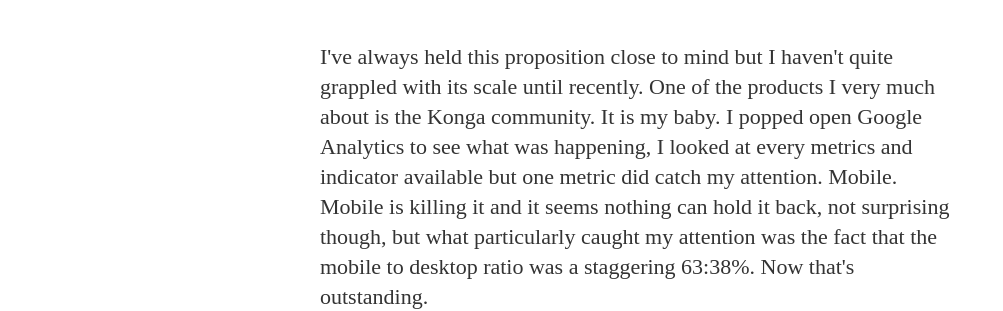
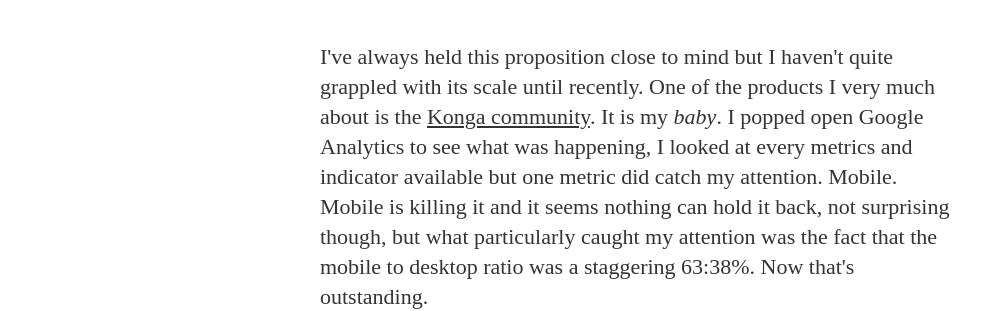
Before and after one commit to cyberomin/cyberomin.github.io, a Jekyll site: the page built from _posts/2015-07-05-embrace-mobile-dont-ignore-it.markdown, in a window 1280 px wide and 900 px high, scrolled down 1190 px. Shown: the part 216-527 px from the top of the window, without its empty margins (0-1003 px from the left). Built offline with Jekyll 4.4.1, drawn with Linux system fonts in a browser that asks for light colours; nearby versions of some CDN libraries; some web fonts are replaced; library files that are not in the unit come from our copies; Markdown is read by kramdown in place of the engine named in the settings; comment, search, counter and statistics services are not loaded.

Commit message:
Added link to community

```diff
--- a/_posts/2015-07-05-embrace-mobile-dont-ignore-it.markdown
+++ b/_posts/2015-07-05-embrace-mobile-dont-ignore-it.markdown
@@ -18,7 +18,7 @@
 </p>
 </p>
 
-<p>I've always held this proposition close to mind but I haven't quite grappled with its scale until recently. One of the products I very much about is the Konga community. It is my baby. I popped open Google Analytics to see what was happening, I looked at every metrics and indicator available but one metric did catch my attention. Mobile. Mobile is killing it and it seems nothing can hold it back, not surprising though, but what particularly caught my attention was the fact that the mobile to desktop ratio was a staggering 63:38%. Now that's outstanding.<br/>
+<p>I've always held this proposition close to mind but I haven't quite grappled with its scale until recently. One of the products I very much about is the <a href="http://community.konga.com">Konga community</a>. It is my <em>baby</em>. I popped open Google Analytics to see what was happening, I looked at every metrics and indicator available but one metric did catch my attention. Mobile. Mobile is killing it and it seems nothing can hold it back, not surprising though, but what particularly caught my attention was the fact that the mobile to desktop ratio was a staggering 63:38%. Now that's outstanding.<br/>
 <p>
 	<center>
 	<img src="{{ site.url }}/assets/article_images/2015-07-05-embrace-mobile-dont-ignore-it/mobile_web.png"/>
```
Also changed, not shown: 2 other files.
